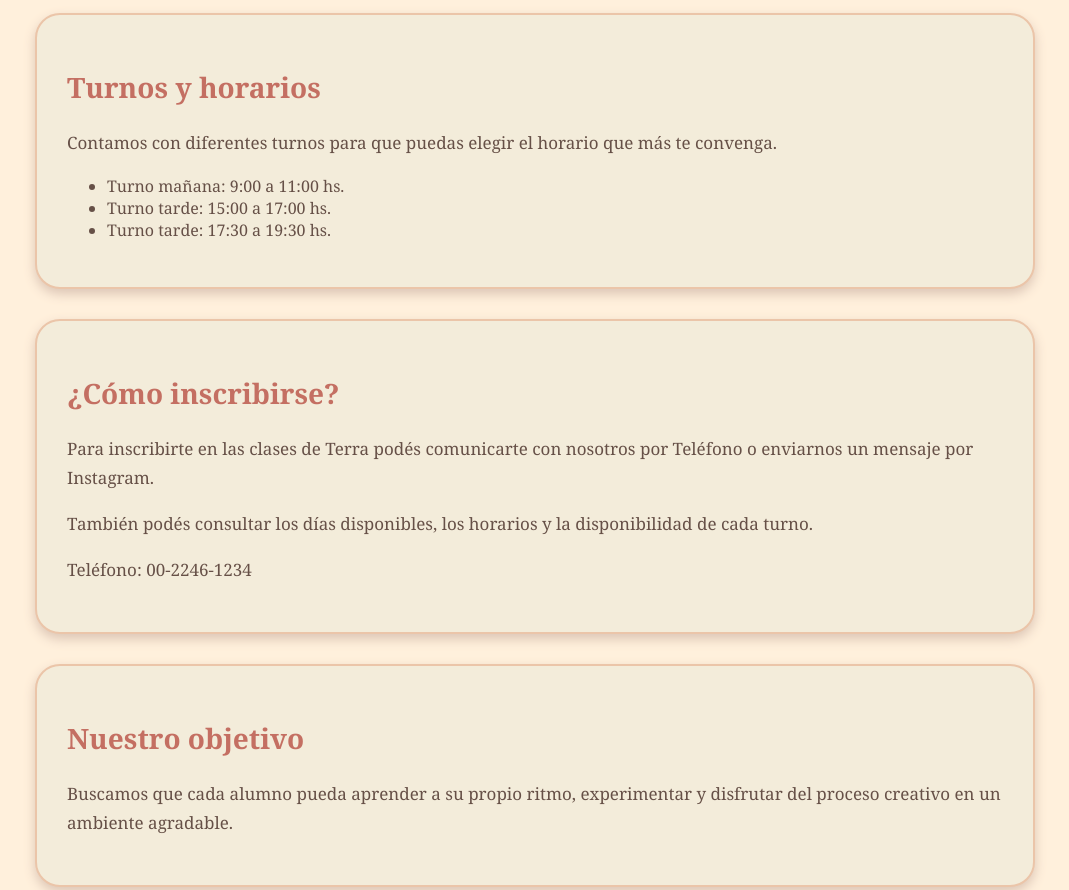
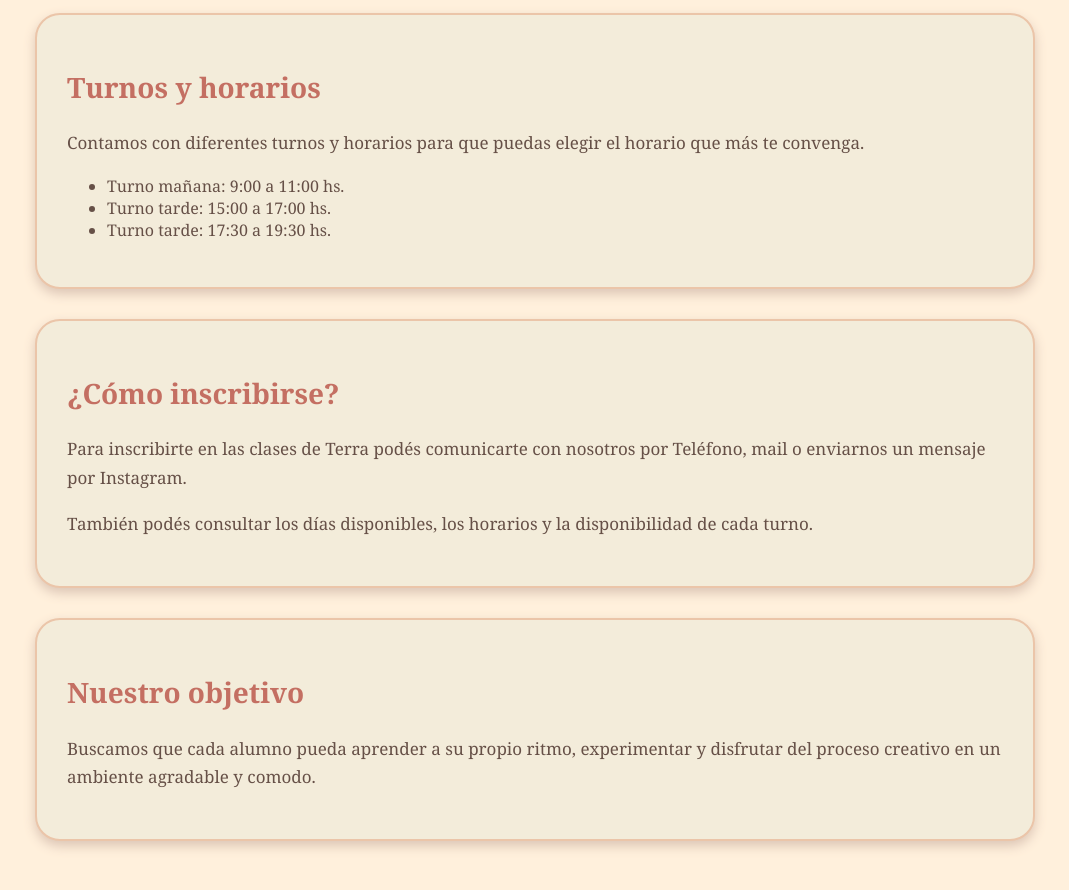
Before and after one commit to morenaqs02/quinonesmorena-ldw-504, a plain HTML site: page cursos.html in a window 1280 px wide. Shown: the part 1640-2530 px from the top of the page, without its empty margins (105-1174 px from the left). Drawn offline with Linux system fonts and the light colour scheme.

Commit message:
añado  información

```diff
--- a/cursos.html
+++ b/cursos.html
@@ -75,9 +75,9 @@
             <h2>Duración de las clases</h2>
 
             <p>
-                Cada clase tiene una duración de 2 horas. Durante
-                este tiempo los alumnos pueden trabajar en sus piezas
-                y aprender diferentes técnicas.
+             Cada clase tiene una duración de 2 horas. Durante
+             este tiempo los alumnos pueden trabajar en sus piezas
+             y aprender diferentes técnicas.
             </p>
         </section>
 
@@ -85,7 +85,7 @@
             <h2>Turnos y horarios</h2>
 
             <p>
-                Contamos con diferentes turnos para que puedas elegir
+                Contamos con diferentes turnos y horarios para que puedas elegir
                 el horario que más te convenga.
             </p>
 
@@ -100,8 +100,8 @@
             <h2>¿Cómo inscribirse?</h2>
 
             <p>
-                Para inscribirte en las clases de Terra podés
-                comunicarte con nosotros por Teléfono o enviarnos un mensaje por Instagram.
+             Para inscribirte en las clases de Terra podés
+               comunicarte con nosotros por Teléfono, mail o enviarnos un mensaje por Instagram.
             </p>
 
             <p>
@@ -109,9 +109,6 @@
                 los horarios y la disponibilidad de cada turno.
             </p>
 
-            <p>
-                Teléfono: 00-2246-1234
-            </p>
         </section>
 
         <section>
@@ -120,7 +117,7 @@
             <p>
                 Buscamos que cada alumno pueda aprender a su propio
                 ritmo, experimentar y disfrutar del proceso creativo
-                en un ambiente agradable.
+                en un ambiente agradable y comodo.
             </p>
         </section>
 
```
